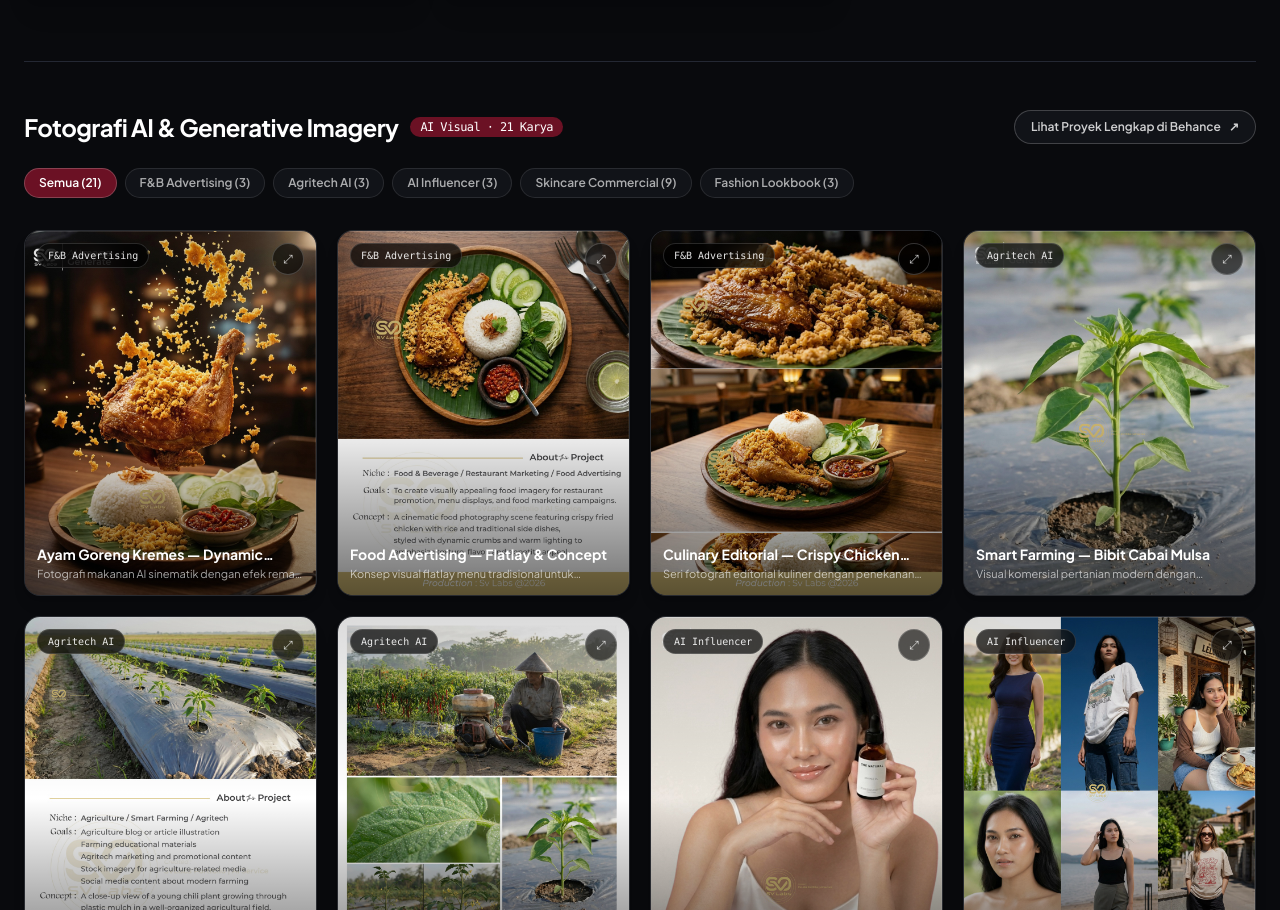
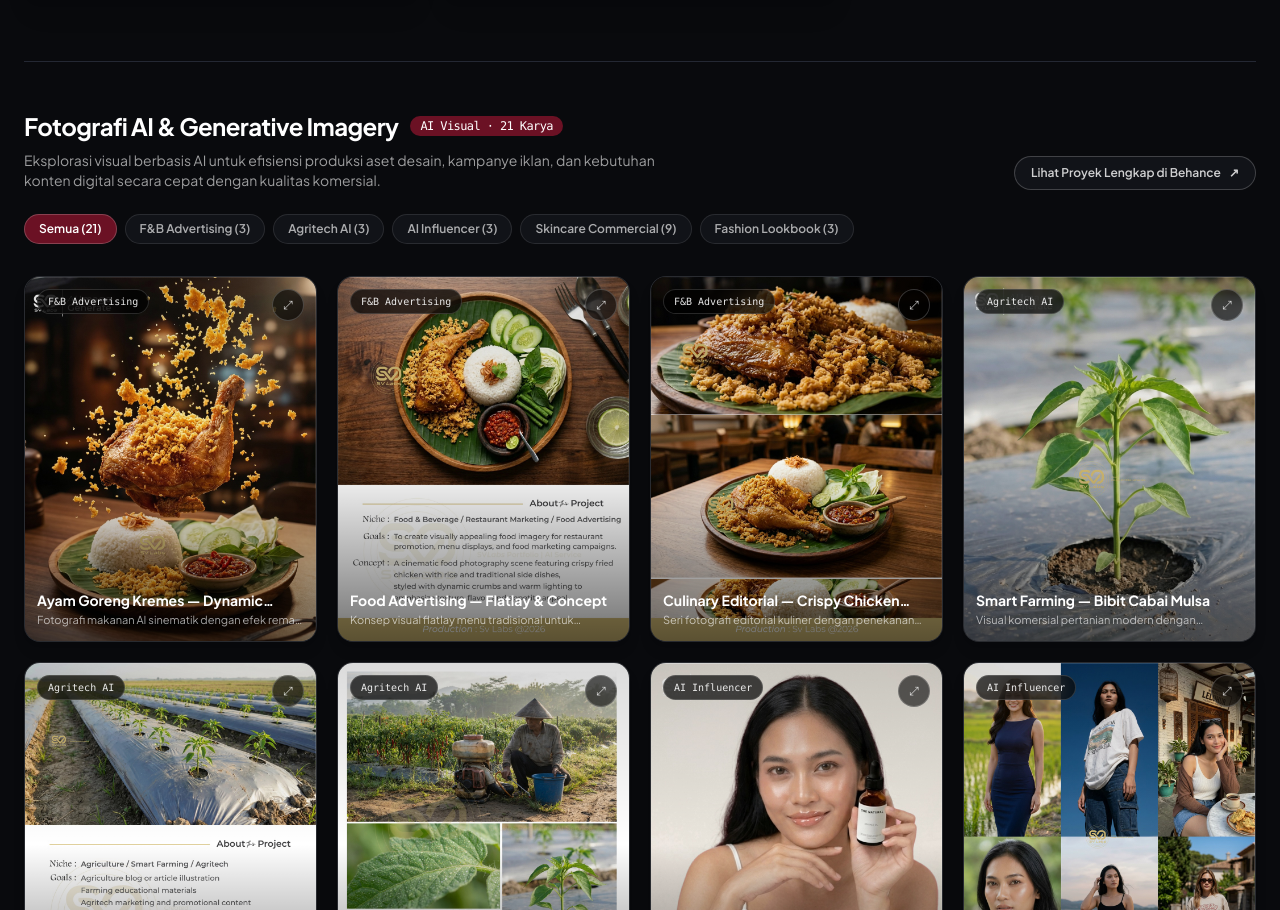
Before and after one commit to pelochanel123-glitch/portfolio, a plain HTML site: page index.html in a window 1280 px wide. Shown: the part 2669-3579 px from the top of the page. Drawn offline with nearby package versions, Linux system fonts and the light colour scheme.

Commit message:
Add concise AI asset efficiency context under AI Imagery heading

```diff
--- a/index.html
+++ b/index.html
@@ -398,12 +398,17 @@ Unduh Resume (PDF)
 </div>
 <!-- Photography & AI Visual Showcase Grid -->
 <div class="works-group block transition-all duration-300 mb-16 pt-12 border-t border-brand-border" data-category="photo" id="photo-section-group">
-<div class="flex flex-col md:flex-row md:items-center justify-between gap-4 mb-6">
+<div class="flex flex-col md:flex-row md:items-end justify-between gap-4 mb-6">
+<div>
 <h3 class="text-2xl font-bold tracking-tight text-white flex flex-wrap items-center gap-3">
 <span class="">Fotografi AI &amp; Generative Imagery</span>
 <span class="text-xs px-2.5 py-0.5 rounded-full bg-[#6B1124] text-white font-mono font-medium">AI Visual · 21 Karya</span>
 </h3>
-<a class="inline-flex items-center gap-2 text-xs font-semibold text-white/80 hover:text-white px-4 py-2 rounded-full border border-white/20 hover:border-white/50 bg-brand-surface transition-all self-start md:self-auto" href="https://www.behance.net/gallery/257755513/Ai-Image-Generate-For-Digital-Creative-Asset-V2" rel="noopener noreferrer" target="_blank">
+<p class="text-xs sm:text-sm text-white/60 mt-2 max-w-2xl leading-relaxed">
+          Eksplorasi visual berbasis AI untuk efisiensi produksi aset desain, kampanye iklan, dan kebutuhan konten digital secara cepat dengan kualitas komersial.
+        </p>
+</div>
+<a class="inline-flex items-center gap-2 text-xs font-semibold text-white/80 hover:text-white px-4 py-2 rounded-full border border-white/20 hover:border-white/50 bg-brand-surface transition-all self-start md:self-auto shrink-0" href="https://www.behance.net/gallery/257755513/Ai-Image-Generate-For-Digital-Creative-Asset-V2" rel="noopener noreferrer" target="_blank">
 <span>Lihat Proyek Lengkap di Behance</span>
 <span>↗</span>
 </a>
```
